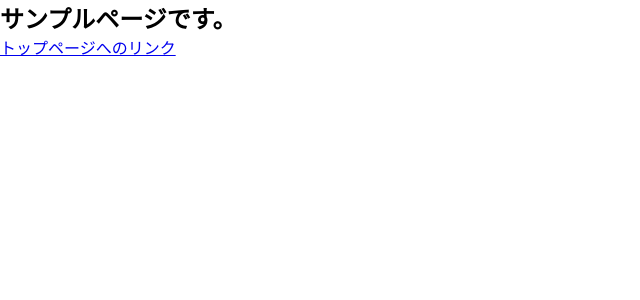
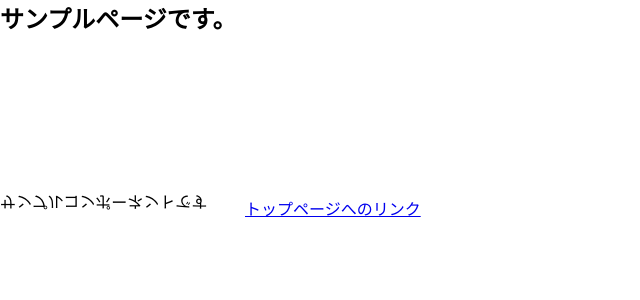
Before and after one commit to KETAKOM/nuxt-study, a Nuxt app in the folder docker/nuxt/src/app/: page /sample in a window 1280 px wide. Shown: the top 300 px of the page, without its empty margins (0-640 px from the left). Built offline with nearby package versions, Linux system fonts and the light colour scheme.

Commit message:
add AppSample.vue components

```diff
--- /dev/null
+++ b/docker/nuxt/src/app/components/AppSample.vue
@@ -0,0 +1,17 @@
+<template>
+  <div class="sample">
+    <p>サンプルコンポーネントです</p>
+  </div>
+</template>
+
+<style>
+.sample {
+  display: inline-block;
+  animation: turn 2s linear forwards 1s;
+  transform: rotateX(180deg);
+  position: relative;
+  overflow: hidden;
+  height: 180px;
+  width: 245px;
+}
+</style>
--- a/docker/nuxt/src/app/pages/sample/index.vue
+++ b/docker/nuxt/src/app/pages/sample/index.vue
@@ -4,8 +4,20 @@
       <h1 class="title">
         サンプルページです。
       </h1>
+      <app-sample/>
 
       <nuxt-link to="/">トップページへのリンク</nuxt-link>
+
     </div>
   </section>
 </template>
+
+<script>
+import AppSample from '~/components/AppSample.vue'
+
+export default {
+  components: {
+    AppSample
+  }
+}
+</script>
```
